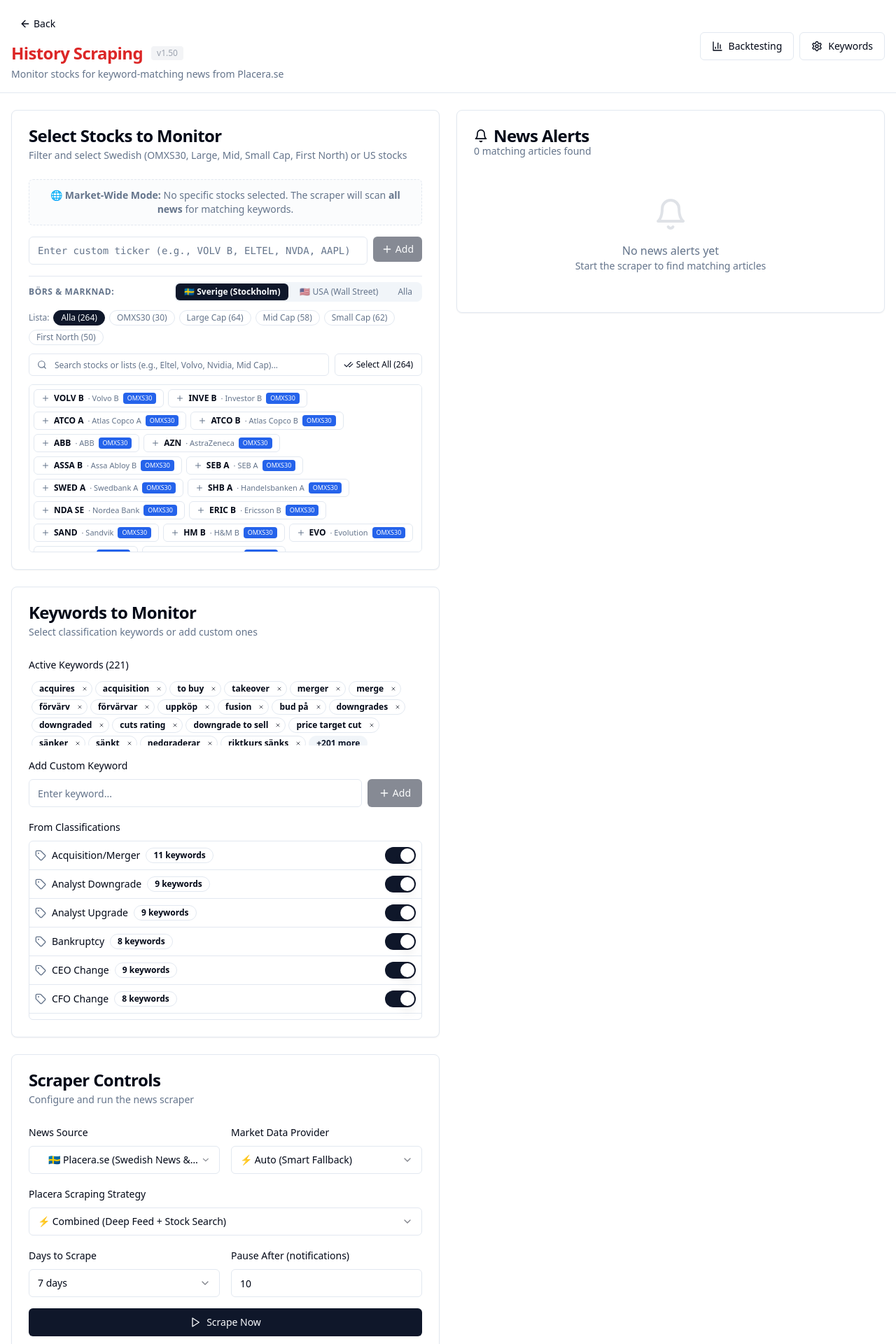
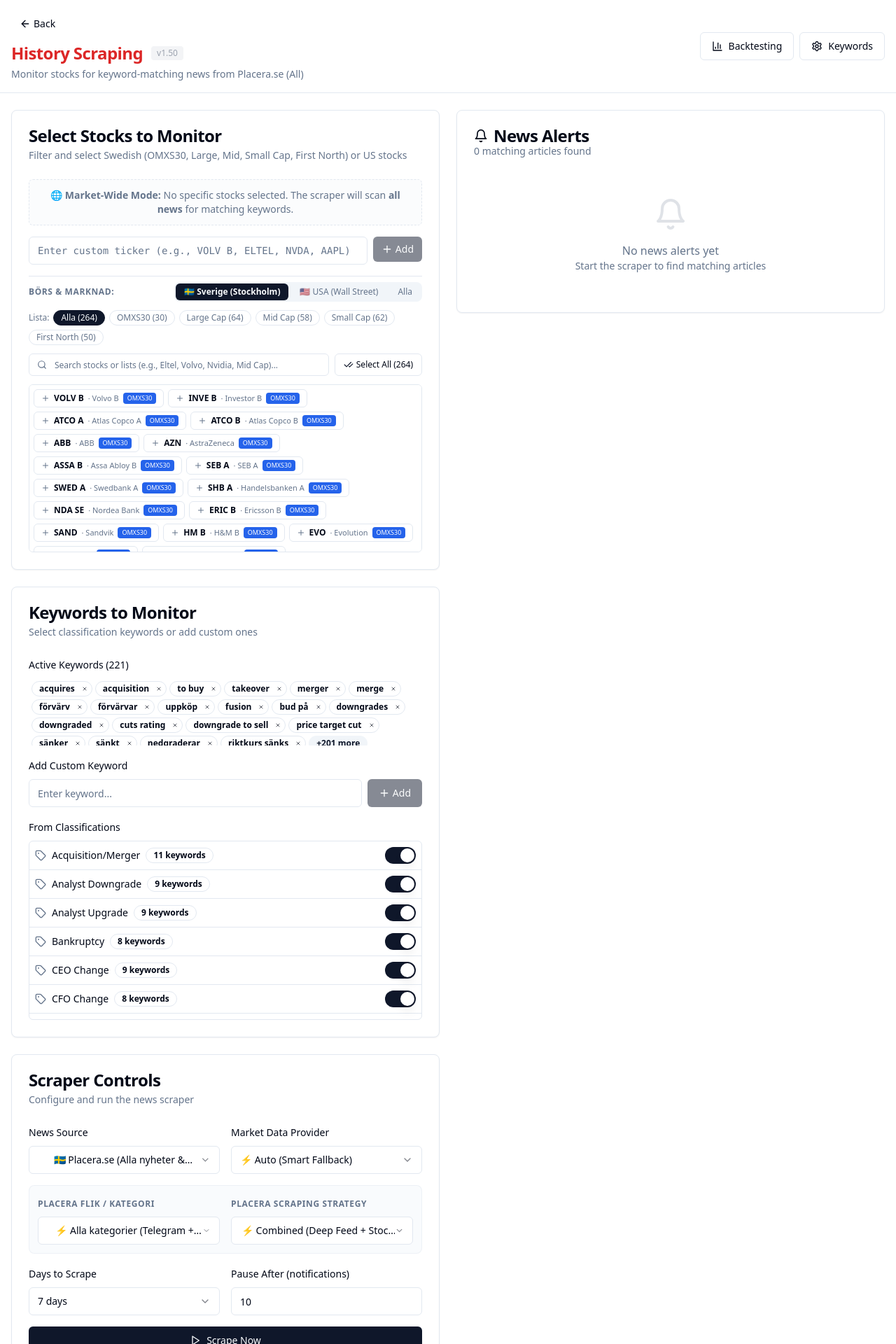
Before and after one commit to kafk/Aktier2, a Next.js app: page /scraper in a window 1280 px wide. Shown: the top 1920 px of the page at 70% size. Built offline with nearby package versions, Linux system fonts and the light colour scheme.

Commit message:
Add Placera pressmeddelanden option to Scraper Controls (tab=pressmeddelande&limit=100)

```diff
--- a/src/app/api/placera-news/route.ts
+++ b/src/app/api/placera-news/route.ts
@@ -120,8 +120,8 @@ function parseRscResponse(rscData: string, category: string, sourceUrl: string):
   // RSC format: lines like "0:..." or "1:..." containing serialized React data
   // Articles appear as arrays with href, title, and date info
 
-  // Pattern to find article links - matches /telegram/slug-here or /placera/telegram/slug
-  const articleLinkPattern = /(?:\/placera)?\/telegram\/([a-z0-9-]+(?:-[a-z0-9]+)*)/gi;
+  // Pattern to find article links - matches /telegram/slug, /pressmeddelanden/slug, /analys/slug
+  const articleLinkPattern = /(?:\/placera)?\/(?:telegram|pressmeddelanden?|extern-analys|analys)\/([a-z0-9-]+(?:-[a-z0-9]+)*)/gi;
 
   // Find all article links first
   let linkMatch;
@@ -288,8 +288,8 @@ function simpleExtractArticles(html: string, tab: string, sourceUrl: string): Pl
   const articles: PlaceraNewsItem[] = [];
   const seenLinks = new Set<string>();
 
-  // Find all telegram article links with surrounding context for date extraction
-  const linkPattern = /href="(\/telegram\/[^"]+)"/g;
+  // Find all telegram / pressmeddelanden article links with surrounding context for date extraction
+  const linkPattern = /href="(\/(?:telegram|pressmeddelanden?|extern-analys|analys)\/[^"]+)"/g;
   let match;
 
   while ((match = linkPattern.exec(html)) !== null) {
@@ -576,9 +576,11 @@ async function getPlaceraActionId(): Promise<string> {
 function tabToCollectionName(tab: string): string {
   switch (tab) {
     case "pressmeddelande":
+    case "pressmeddelanden":
     case "press-releases":
       return "press-releases";
     case "extern-analys":
+    case "analys":
     case "external-analysis":
       return "external-analysis";
     case "telegram":
@@ -628,7 +630,7 @@ async function fetchPlaceraServerAction(
 
     for (const item of items) {
       if (!item || !item.title) continue;
-      const coll = item.collectionPath || (tab === "pressmeddelande" ? "pressmeddelande" : tab === "extern-analys" ? "analys" : "telegram");
+      const coll = item.collectionPath || (tab.startsWith("press") ? "pressmeddelanden" : tab.includes("analys") ? "analys" : "telegram");
       const slug = item.slug || "";
       const link = slug ? `https://www.placera.se/${coll}/${slug}` : url;
       const pubDate = item.createdAt || (item.formattedTimestamp ? parseSwedishDate(item.formattedTimestamp) : new Date().toISOString());
@@ -656,12 +658,12 @@ async function fetchPlaceraServerAction(
 async function fetchPaginatedTab(
   tab: string,
   cutoffDate: Date,
-  maxPages: number = 4
+  maxPages: number = 4,
+  limitPerPage: number = 50
 ): Promise<{ articles: PlaceraNewsItem[]; totalBytes: number; pagesFetched: number }> {
   let allArticles: PlaceraNewsItem[] = [];
   let totalBytes = 0;
   const seenLinks = new Set<string>();
-  const limitPerPage = 50;
   let pagesFetched = 0;
 
   for (let page = 0; page < maxPages; page++) {
@@ -834,7 +836,7 @@ function parseHtml(html: string, category: string, sourceUrl: string): PlaceraNe
                   $article.find("strong").first().text().trim();
 
       // Find link within article
-      const href = $article.find("a[href*='/telegram/']").first().attr("href") || "";
+      const href = $article.find("a[href*='/telegram/'], a[href*='/pressmeddelande'], a[href*='/pressmeddelanden/'], a[href*='/analys/'], a[href*='/nyheter/'], a[href]").first().attr("href") || "";
       const link = href ? (href.startsWith("http") ? href : `https://www.placera.se${href}`) : "";
 
       // Find date
@@ -1221,10 +1223,13 @@ function parseSwedishDate(dateStr: string): string {
 
 export async function GET(request: NextRequest) {
   const searchParams = request.nextUrl.searchParams;
-  const tab = searchParams.get("tab") || "all"; // telegram, extern-analys, pressmeddelande, or all
+  const rawTab = searchParams.get("tab") || "all"; // telegram, extern-analys, pressmeddelande, or all
+  const tab = rawTab === "pressmeddelanden" ? "pressmeddelande" : rawTab;
   const mode = searchParams.get("mode") || "both"; // "feed" | "search" | "both"
   const daysParam = searchParams.get("days");
   const days = daysParam ? Math.max(1, parseInt(daysParam, 10)) : 7;
+  const limitParam = searchParams.get("limit");
+  const limit = limitParam ? parseInt(limitParam, 10) : (tab === "pressmeddelande" ? 100 : 50);
   const stocksParam = searchParams.get("stocks") || searchParams.get("q") || "";
   const maxPagesParam = searchParams.get("maxPages");
   // Cap max pages to 2-3 per tab to keep total latency well under serverless timeouts
@@ -1239,7 +1244,7 @@ export async function GET(request: NextRequest) {
     : [];
 
   // Check cache
-  const cacheKey = `${tab}-${mode}-${days}-${stocksParam}-${maxPages}`;
+  const cacheKey = `${tab}-${mode}-${days}-${stocksParam}-${maxPages}-${limit}`;
   const cached = cache.get(cacheKey);
   if (cached && Date.now() - cached.timestamp < CACHE_TTL_MS) {
     return NextResponse.json({
@@ -1249,6 +1254,8 @@ export async function GET(request: NextRequest) {
         fetchStatus: "cached",
         mode,
         days,
+        tab,
+        limit,
         cutoff: cutoffDate.toISOString(),
       },
     });
@@ -1264,7 +1271,7 @@ export async function GET(request: NextRequest) {
       const tabsToFetch = tab === "all" ? ["telegram", "extern-analys", "pressmeddelande"] : [tab];
 
       const tabResults = await Promise.all(
-        tabsToFetch.map(t => fetchPaginatedTab(t, cutoffDate, maxPages))
+        tabsToFetch.map(t => fetchPaginatedTab(t, cutoffDate, maxPages, limit))
       );
 
       for (let i = 0; i < tabsToFetch.length; i++) {
--- a/src/app/scraper/page.tsx
+++ b/src/app/scraper/page.tsx
@@ -3,7 +3,7 @@
 import { useState, useRef, useCallback, useEffect } from "react";
 import { StockSelector } from "@/components/scraper/StockSelector";
 import { KeywordSelector } from "@/components/scraper/KeywordSelector";
-import { ScraperControls, PlaceraScrapeMode, NewsSource } from "@/components/scraper/ScraperControls";
+import { ScraperControls, PlaceraScrapeMode, NewsSource, PlaceraTab } from "@/components/scraper/ScraperControls";
 import { ScraperResults } from "@/components/scraper/ScraperResults";
 import { useLocalStorage } from "@/hooks/useLocalStorage";
 import {
@@ -294,6 +294,7 @@ export default function ScraperPage() {
   const [newsSource, setNewsSource] = useLocalStorage<NewsSource>("scraper-news-source", "placera");
   const [marketDataSource, setMarketDataSource] = useLocalStorage<MarketDataSource>("scraper-market-data-source", "auto");
   const [placeraMode, setPlaceraMode] = useLocalStorage<PlaceraScrapeMode>("scraper-placera-mode", "both");
+  const [placeraTab, setPlaceraTab] = useLocalStorage<PlaceraTab>("scraper-placera-tab", "all");
 
   // Initialize keywords from all active classifications on first load
   useEffect(() => {
@@ -540,7 +541,7 @@ export default function ScraperPage() {
     const setNotificationCount = (n: number) => { notificationCount = n; };
 
     // Determine active stages
-    const usePlacera = newsSource === "placera" || newsSource === "nordic" || newsSource === "all" || newsSource === "both";
+    const usePlacera = newsSource === "placera" || newsSource === "placera_press" || newsSource === "nordic" || newsSource === "all" || newsSource === "both";
     const useMfn = newsSource === "mfn" || newsSource === "nordic" || newsSource === "all";
     const useYahoo = newsSource === "yahoo" || newsSource === "all" || newsSource === "both";
 
@@ -555,8 +556,10 @@ export default function ScraperPage() {
       try {
         setScraperState((prev) => ({ ...prev, progress: Math.max(2, completedStages * stageWeight) }));
 
-        const placeraUrl = `/api/placera-news?tab=all&days=${daysToScrape}&mode=${placeraMode}${stockSymbols ? `&stocks=${encodeURIComponent(stockSymbols)}` : ""}`;
-        console.log(`Fetching Placera news (${placeraMode} mode, ${daysToScrape} days, stocks: ${stockSymbols || "all"})...`);
+        const activePlaceraTab = newsSource === "placera_press" ? "pressmeddelande" : placeraTab;
+        const placeraLimit = activePlaceraTab === "pressmeddelande" ? 100 : 50;
+        const placeraUrl = `/api/placera-news?tab=${activePlaceraTab}&limit=${placeraLimit}&days=${daysToScrape}&mode=${placeraMode}${stockSymbols ? `&stocks=${encodeURIComponent(stockSymbols)}` : ""}`;
+        console.log(`Fetching Placera news (${activePlaceraTab} tab, limit ${placeraLimit}, ${placeraMode} mode, ${daysToScrape} days, stocks: ${stockSymbols || "all"})...`);
         const response = await fetch(placeraUrl);
         const data = await response.json();
 
@@ -775,7 +778,7 @@ export default function ScraperPage() {
         progress: 100,
       }));
     }
-  }, [selectedStocks, selectedKeywords, daysToScrape, notificationLimit, classifications, scoringConfig, newsSource, placeraMode]);
+  }, [selectedStocks, selectedKeywords, daysToScrape, notificationLimit, classifications, scoringConfig, newsSource, placeraMode, placeraTab]);
 
   const handleStart = () => {
     runScraper();
@@ -813,7 +816,7 @@ export default function ScraperPage() {
   const canStart =
     selectedKeywords.length > 0 &&
     !scraperState.isRunning &&
-    (newsSource === "placera" || selectedStocks.length > 0);
+    (newsSource === "placera" || newsSource === "placera_press" || selectedStocks.length > 0);
 
   const hasUsStocksSelected = selectedStocks.some((s) => {
     const sym = s.symbol.toUpperCase();
@@ -829,9 +832,12 @@ export default function ScraperPage() {
         title="History Scraping"
         titleClassName="text-red-600"
         subtitle={`Monitor stocks for keyword-matching news from ${
-          newsSource === "placera" ? "Placera.se" :
+          newsSource === "placera" ? "Placera.se (All)" :
+          newsSource === "placera_press" ? "Placera.se (Pressmeddelanden)" :
+          newsSource === "mfn" ? "MFN.se (Nordic Press)" :
+          newsSource === "nordic" ? "Placera & MFN.se" :
           newsSource === "yahoo" ? "Yahoo Finance" :
-          "Placera.se & Yahoo Finance"
+          "Placera, MFN & Yahoo Finance"
         }`}
         backHref="/"
       >
@@ -873,6 +879,8 @@ export default function ScraperPage() {
               onMarketDataSourceChange={setMarketDataSource}
               placeraMode={placeraMode}
               onPlaceraModeChange={setPlaceraMode}
+              placeraTab={placeraTab}
+              onPlaceraTabChange={setPlaceraTab}
               scraperState={scraperState}
               onStart={handleStart}
               onPause={handlePause}
--- a/src/components/scraper/ScraperControls.tsx
+++ b/src/components/scraper/ScraperControls.tsx
@@ -14,8 +14,9 @@ import {
 import { Input } from "@/components/ui/input";
 import { ScraperState, MarketDataSource } from "@/types/scraper";
 
-export type NewsSource = "yahoo" | "placera" | "mfn" | "nordic" | "all" | "both";
+export type NewsSource = "yahoo" | "placera" | "placera_press" | "mfn" | "nordic" | "all" | "both";
 export type PlaceraScrapeMode = "feed" | "search" | "both";
+export type PlaceraTab = "all" | "pressmeddelande" | "telegram" | "extern-analys";
 
 interface ScraperControlsProps {
   daysToScrape: number;
@@ -28,6 +29,8 @@ interface ScraperControlsProps {
   onMarketDataSourceChange?: (source: MarketDataSource) => void;
   placeraMode?: PlaceraScrapeMode;
   onPlaceraModeChange?: (mode: PlaceraScrapeMode) => void;
+  placeraTab?: PlaceraTab;
+  onPlaceraTabChange?: (tab: PlaceraTab) => void;
   scraperState: ScraperState;
   onStart: () => void;
   onPause: () => void;
@@ -47,6 +50,8 @@ export function ScraperControls({
   onMarketDataSourceChange,
   placeraMode = "both",
   onPlaceraModeChange,
+  placeraTab = "all",
+  onPlaceraTabChange,
   scraperState,
   onStart,
   onPause,
@@ -55,6 +60,7 @@ export function ScraperControls({
   canStart,
 }: ScraperControlsProps) {
   const { isRunning, isPaused, progress, totalArticlesScanned, notificationCount } = scraperState;
+  const isPlaceraActive = newsSource === "placera" || newsSource === "placera_press" || newsSource === "nordic" || newsSource === "all" || newsSource === "both";
 
   return (
     <Card>
@@ -78,7 +84,8 @@ export function ScraperControls({
                   <SelectValue />
                 </SelectTrigger>
                 <SelectContent>
-                  <SelectItem value="placera">🇸🇪 Placera.se (Swedish News & Telegram)</SelectItem>
+                  <SelectItem value="placera">🇸🇪 Placera.se (Alla nyheter & telegram)</SelectItem>
+                  <SelectItem value="placera_press">📢 Placera.se (Endast Pressmeddelanden)</SelectItem>
                   <SelectItem value="mfn">📰 MFN.se (Nordic Press Releases & Regulatory)</SelectItem>
                   <SelectItem value="nordic">🇸🇪 Placera + MFN.se (All Nordic)</SelectItem>
                   <SelectItem value="yahoo">🇺🇸 Yahoo Finance (US News)</SelectItem>
@@ -110,10 +117,34 @@ export function ScraperControls({
             </div>
           </div>
 
-          {/* Placera Scraping Strategy (Shown when Placera is active) */}
-          {(newsSource === "placera" || newsSource === "both") && (
+          {/* Placera Options (Shown when Placera is active) */}
+          {isPlaceraActive && (
+            <div className="grid grid-cols-1 md:grid-cols-2 gap-4 bg-muted/40 p-3 rounded-lg border border-border/50">
               <div className="space-y-2">
-              <Label>Placera Scraping Strategy</Label>
+                <Label className="text-xs font-semibold uppercase tracking-wider text-muted-foreground">
+                  Placera Flik / Kategori
+                </Label>
+                <Select
+                  value={newsSource === "placera_press" ? "pressmeddelande" : placeraTab}
+                  onValueChange={(v) => onPlaceraTabChange?.(v as PlaceraTab)}
+                  disabled={isRunning || newsSource === "placera_press"}
+                >
+                  <SelectTrigger>
+                    <SelectValue />
+                  </SelectTrigger>
+                  <SelectContent>
+                    <SelectItem value="pressmeddelande">📢 Endast Pressmeddelanden (tab=pressmeddelande&limit=100)</SelectItem>
+                    <SelectItem value="all">⚡ Alla kategorier (Telegram + Press + Analys)</SelectItem>
+                    <SelectItem value="telegram">📰 Endast Telegram</SelectItem>
+                    <SelectItem value="extern-analys">📊 Endast Analyser</SelectItem>
+                  </SelectContent>
+                </Select>
+              </div>
+
+              <div className="space-y-2">
+                <Label className="text-xs font-semibold uppercase tracking-wider text-muted-foreground">
+                  Placera Scraping Strategy
+                </Label>
                 <Select
                   value={placeraMode}
                   onValueChange={(v) => onPlaceraModeChange?.(v as PlaceraScrapeMode)}
@@ -128,6 +159,7 @@ export function ScraperControls({
                     <SelectItem value="search">🎯 Stock-Specific Search (Targeted)</SelectItem>
                   </SelectContent>
                 </Select>
+              </div>
             </div>
           )}
 
```
Lines whose indentation alone changed are shown as unchanged.
